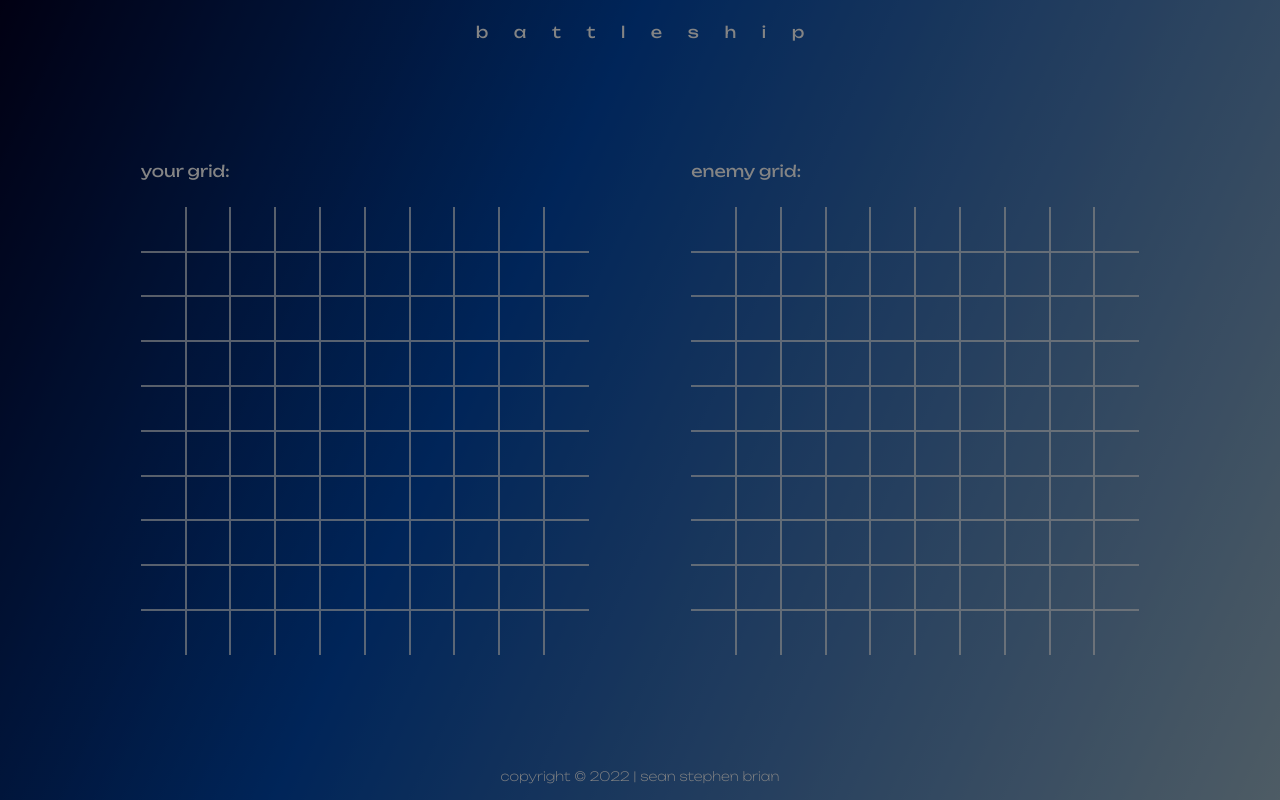
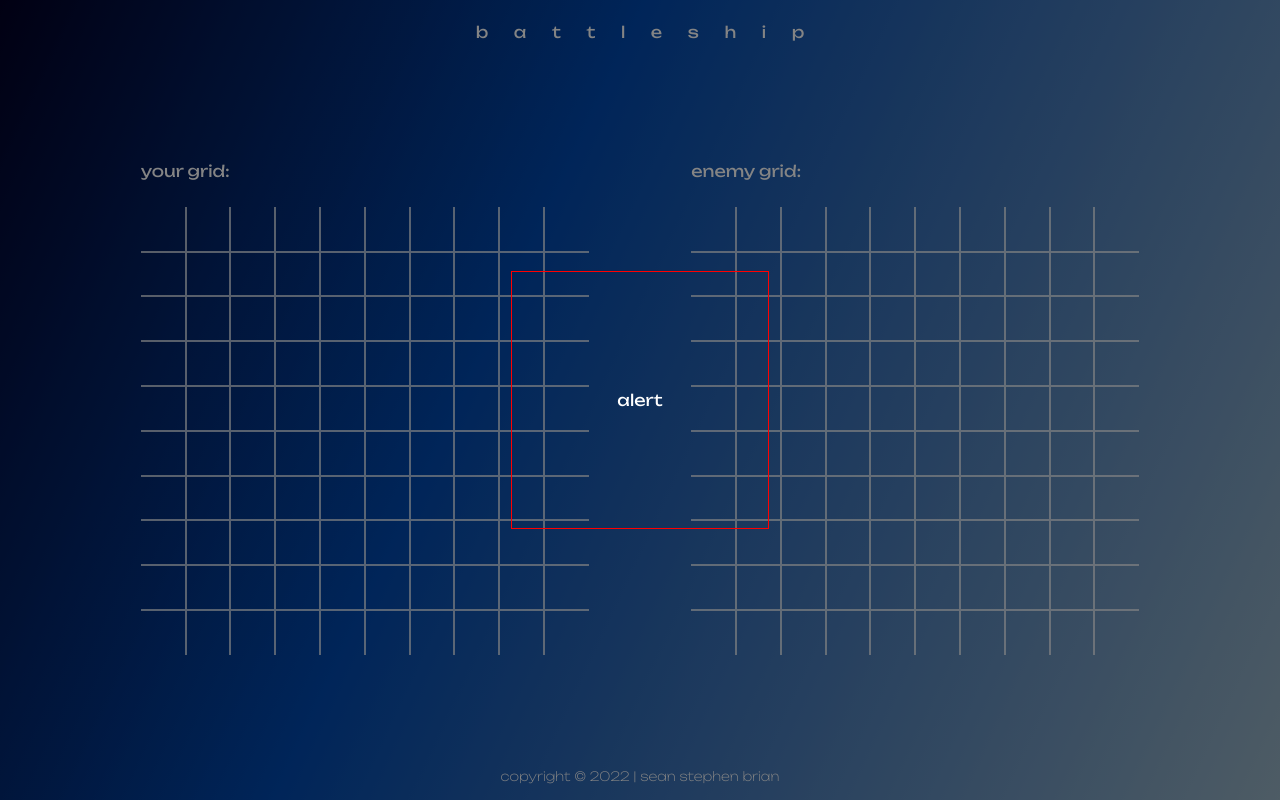
Before and after one commit to seanstephenbrian/battleship, a website with bundled scripts: page dist/index.html in a window 1280 px wide. Built offline with nearby package versions, Linux system fonts and the light colour scheme.

Commit message:
create alert pop-up window

```diff
--- a/src/js/dom.js
+++ b/src/js/dom.js
@@ -79,4 +79,19 @@ import '../style.css';
         body.appendChild(overlay);
     })();
 
+    function createAlert() {
+        const body = document.querySelector('body');
+        const alertWrapper = document.createElement('div');
+        alertWrapper.classList.add('alert-wrapper');
+        body.appendChild(alertWrapper);
+
+            const alertWindow = document.createElement('div');
+            alertWindow.classList.add('alert-window');
+            alertWrapper.appendChild(alertWindow);
+            alertWindow.textContent = 'alert';
+
+    };
+
+    createAlert();
+
 })();
--- a/src/style.css
+++ b/src/style.css
@@ -62,9 +62,24 @@ body {
     background-color: rgba(0, 0, 0, 0.481);
 }
 
-    /* body * {
-        border: 1px solid red;
-    } */
+.alert-wrapper {
+    z-index: 2;
+    position: absolute;
+    width: 100vw;
+    height: 100vh;
+    display: flex;
+    justify-content: center;
+    align-items: center;
+}
+
+.alert-window {
+    width: 60vw;
+    height: 60vw;
+    border: 1px solid red;
+    display: flex;
+    justify-content: center;
+    align-items: center;
+}
 
 header {
     height: 8vh;
@@ -146,6 +161,10 @@ footer {
         width: 35vw;
         height: 35vw;
     }
+    .alert-window {
+        max-width: 20vw;
+        max-height: 20vw;
+    }
     header span {
         transition: margin 0.2s ease-in-out, transform 0.4s ease-in-out;
     }
```
Also changed, not shown: dist/main.bundle.js.
